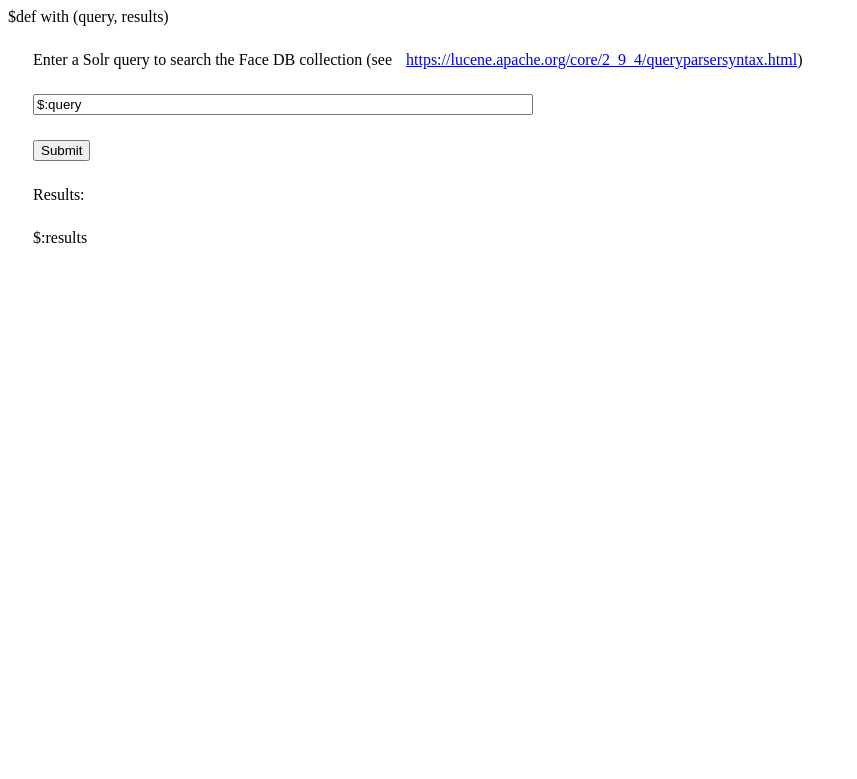
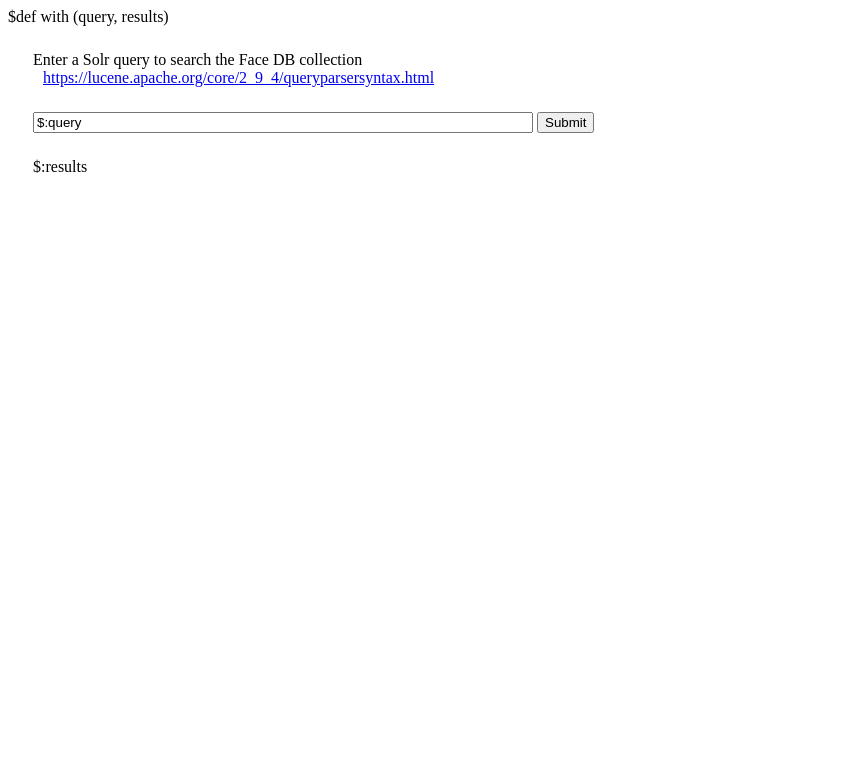
Before and after one commit to jmorales4/W251-FinalProject, a Python web app: template face_shots/code/templates/index.html in a window 1280 px wide. Shown: the top 779 px of the page, without its empty margins (0-857 px from the left). Run offline with Jinja, Linux system fonts and the light colour scheme; the template is opened without the code that fills it, so the values that code supplies are empty.

Commit message:
Tweak layout

```diff
--- a/face_shots/code/static/face_shots.css
+++ b/face_shots/code/static/face_shots.css
@@ -1,3 +1,7 @@
+body {
+    min-width: 800px;
+}
+
 p {
     margin: 25px;
 }
@@ -7,13 +11,19 @@ a {
     margin-right: 10px;
 }
 
+#query {
+    max-width: calc(100% - 300px);
+    min-width: 380px;
+}
+
 #video {
     position: fixed;
-    top: 100px;
+    top: 20px;
     right: 20px;
     width: 240px;
     height: 180px;
     border: none;
+    max-width: calc(100% - 500px);
 }
 
 #wiki {
@@ -22,5 +32,6 @@ a {
     right: 20px;
     width: 600px;
     border: none;
-    height: calc(100% - 340px);
+    height: calc(100% - 260px);
+    width: calc(100% - 500px);
 }
--- a/face_shots/code/templates/index.html
+++ b/face_shots/code/templates/index.html
@@ -1,27 +1,19 @@
 $def with (query, results)
 <html>
 <head lang="en">
-    <meta charset="UTF-8">
-    <title>FaceShot Query</title>
-    <link rel="stylesheet" type="text/css" href="static/face_shots.css">
+  <meta charset="UTF-8">
+  <title>FaceShot Query</title>
+  <link rel="stylesheet" type="text/css" href="static/face_shots.css">
 </head>
 <body>
 <form name="query" method="get">
-    <p>Enter a Solr query to search the Face DB collection (see <a href="https://lucene.apache.org/core/2_9_4/queryparsersyntax.html" target="_blank" style="margin-right:0">
-        https://lucene.apache.org/core/2_9_4/queryparsersyntax.html</a>)
-    </p>
+  <p>Enter a Solr query to search the Face DB collection<br>
+  <a href="https://lucene.apache.org/core/2_9_4/queryparsersyntax.html" target="_blank">https://lucene.apache.org/core/2_9_4/queryparsersyntax.html</a></p>
 
-    <p><input name="query" type="text" value="$:query" style="width: 500px;"></p>
-
-    <p><input type="submit"></p>
+  <p><input id="query" name="query" type="text" value="$:query" style="width: 500px;"> <input type="submit"></p>
 </form>
-<p>Results:</p>
-
 <p>$:results</p>
-
 <iframe id="video" name="video"></iframe>
-
 <iframe id="wiki" name="wiki"></iframe>
-
 </body>
 </html>
```
Also changed, not shown: face_shots/code/solrui.py (+4 -4 lines), 2 other files.
